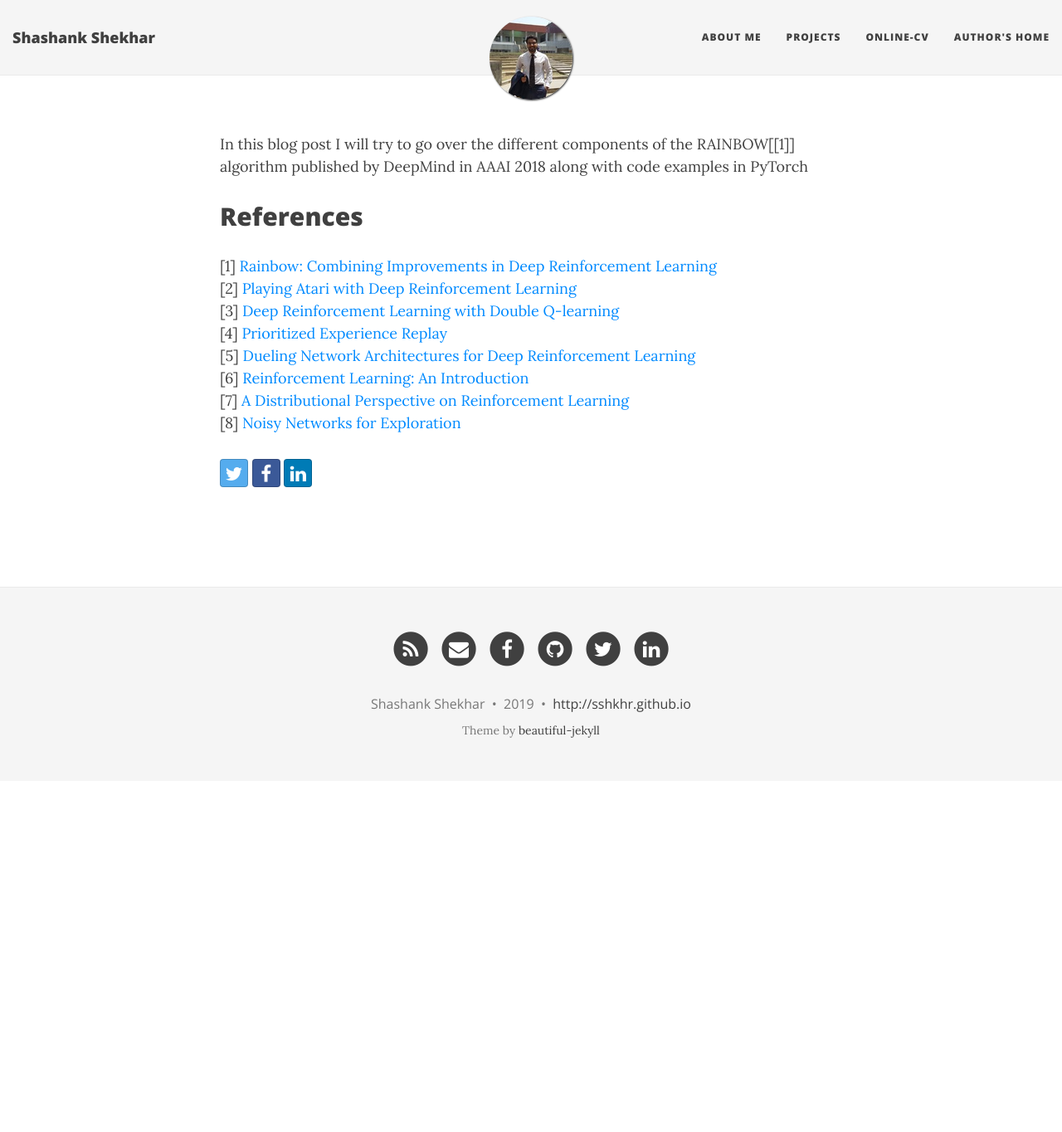
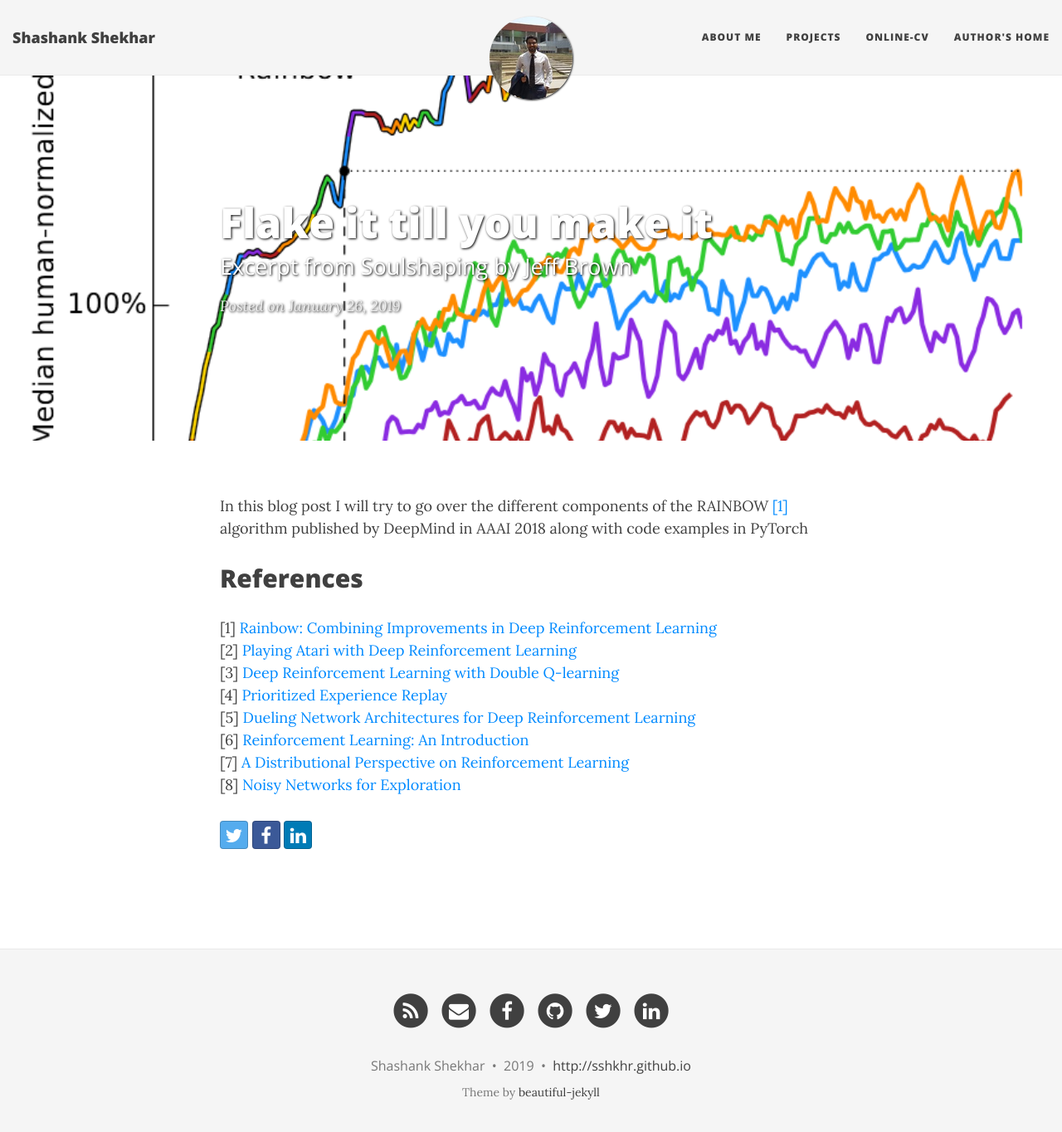
Before and after one commit to sshkhr/sshkhr.github.io, a Jekyll site: the page built from _posts/2019-01-26-rainbow.md, in a window 1280 px wide and 1377 px high. Shown: the top 1364 px of the window at 83% size. Built offline with Jekyll 4.4.1, drawn with Linux system fonts in a browser that asks for light colours; nearby versions of some CDN libraries.

Commit message:
Fixed yaml

```diff
--- a/_posts/2019-01-26-rainbow.md
+++ b/_posts/2019-01-26-rainbow.md
@@ -1,13 +1,14 @@
 ---
-layout: post
-title: To build a Rainbow: A tutorial on DeepMind's RAINBOW Paper
-image: /img/rainbow.png
+  layout: post
+  title: Flake it till you make it
+  subtitle: Excerpt from Soulshaping by Jeff Brown
+  bigimg: /img/rainbow.png
 ---
 
-In this blog post I will try to go over the different components of the RAINBOW[[1]] algorithm published by DeepMind in AAAI 2018 along with code examples in PyTorch
+In this blog post I will try to go over the different components of the RAINBOW [[1]](#references) algorithm published by DeepMind in AAAI 2018 along with code examples in PyTorch
 
 References
-----------
+-----------
 
 [1] [Rainbow: Combining Improvements in Deep Reinforcement Learning](https://arxiv.org/abs/1710.02298)
 [2] [Playing Atari with Deep Reinforcement Learning](http://arxiv.org/abs/1312.5602)
```
